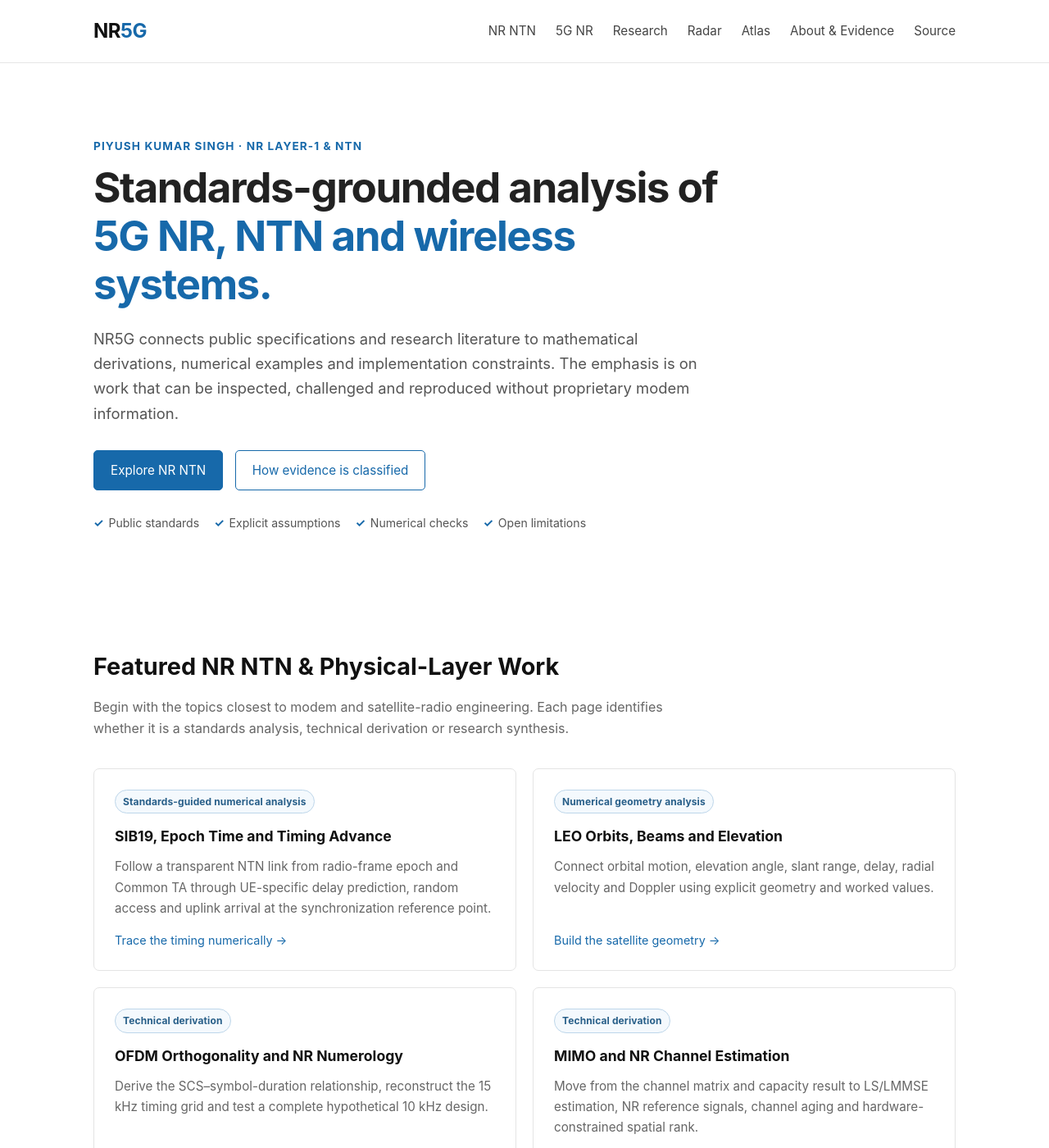
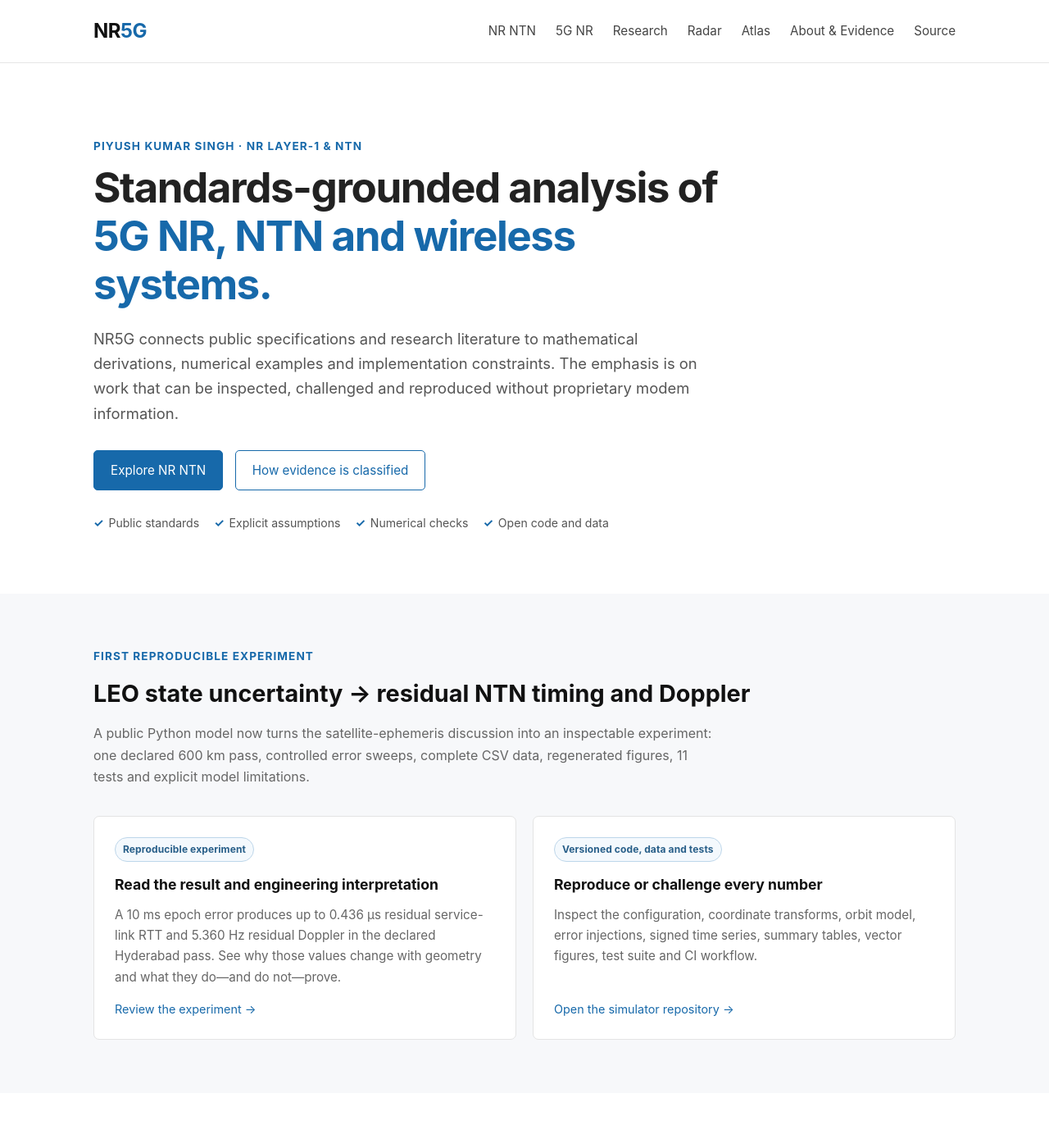
Before and after one commit to pppiyushh/nr5g, a Jekyll site: the page index.html, which Jekyll copies as it is, in a window 1280 px wide and 1400 px high. Shown: the whole window at 82% size. Built offline with Jekyll 4.4.1, drawn with Linux system fonts in a browser that asks for light colours; some of the changed text lies outside the part shown.

Commit message:
Publish reproducible LEO pass experiment

```diff
--- a/NTN/index.html
+++ b/NTN/index.html
@@ -54,6 +54,12 @@
                 <p>Why a LEO orbit moves across the sky, how constellations maintain coverage, how spot beams move or steer, and how elevation angle changes range and footprint.</p>
                 <a href="leo-orbits-beams-and-elevation.html">See the satellite geometry →</a>
             </article>
+            <article class="card">
+                <div class="evidence-tag">Reproducible experiment</div>
+                <h3>LEO Pass Timing and Doppler Error Analysis</h3>
+                <p>Run a complete 600 km pass and measure how epoch, satellite-state and UE-position errors become residual service-link timing and Doppler errors.</p>
+                <a href="leo-pass-simulator-error-analysis.html">Inspect the experiment →</a>
+            </article>
         </div>
     </section>
 </main>
--- a/_layouts/article.html
+++ b/_layouts/article.html
@@ -47,6 +47,7 @@
             <a class="{% if page.url contains '/NTN/nr-ntn' %}active{% endif %}" href="{{ '/NTN/nr-ntn.html' | relative_url }}">NR over Satellite</a>
             <a class="{% if page.url contains 'timing-advance-and-epoch-time' %}active{% endif %}" href="{{ '/NTN/timing-advance-and-epoch-time.html' | relative_url }}">Timing Advance & Epoch</a>
             <a class="{% if page.url contains 'leo-orbits-beams-and-elevation' %}active{% endif %}" href="{{ '/NTN/leo-orbits-beams-and-elevation.html' | relative_url }}">LEO Orbits, Beams & Elevation</a>
+            <a class="{% if page.url contains 'leo-pass-simulator-error-analysis' %}active{% endif %}" href="{{ '/NTN/leo-pass-simulator-error-analysis.html' | relative_url }}">LEO Pass Error Experiment</a>
         </div>
         <div class="sidebar-group">
             <strong>5G NR Physical Layer</strong>
--- a/about.html
+++ b/about.html
@@ -98,7 +98,7 @@
 
     <section class="section-soft">
         <div class="topic-label">Reproducibility standard</div>
-        <h2>What a future NR5G experiment must contain</h2>
+        <h2>What an NR5G experiment must contain</h2>
         <ol class="numbered-principles">
             <li><strong>Question:</strong> a falsifiable engineering question, not only a topic.</li>
             <li><strong>Model:</strong> equations, coordinate frames, assumptions, units and parameter sources.</li>
@@ -108,6 +108,10 @@
             <li><strong>Evaluation:</strong> baseline comparison, parameter sweep and sensitivity to error.</li>
             <li><strong>Limits:</strong> what the experiment does not model and where its conclusion stops.</li>
         </ol>
+        <div class="buttons compact-buttons">
+            <a class="button-primary" href="NTN/leo-pass-simulator-error-analysis.html">Review the first experiment</a>
+            <a class="button-secondary" href="https://github.com/pppiyushh/leo-pass-simulator" target="_blank" rel="noopener noreferrer">Inspect its code and data</a>
+        </div>
     </section>
 
     <section>
--- a/index.html
+++ b/index.html
@@ -40,7 +40,29 @@
             <span>Public standards</span>
             <span>Explicit assumptions</span>
             <span>Numerical checks</span>
-            <span>Open limitations</span>
+            <span>Open code and data</span>
+        </div>
+    </section>
+
+    <section id="experiment" class="section-soft">
+        <div class="topic-label">First reproducible experiment</div>
+        <h2>LEO state uncertainty → residual NTN timing and Doppler</h2>
+        <p class="section-intro">
+            A public Python model now turns the satellite-ephemeris discussion into an inspectable experiment: one declared 600 km pass, controlled error sweeps, complete CSV data, regenerated figures, 11 tests and explicit model limitations.
+        </p>
+        <div class="grid feature-grid">
+            <article class="card">
+                <div class="evidence-tag">Reproducible experiment</div>
+                <h3>Read the result and engineering interpretation</h3>
+                <p>A 10 ms epoch error produces up to 0.436 µs residual service-link RTT and 5.360 Hz residual Doppler in the declared Hyderabad pass. See why those values change with geometry and what they do—and do not—prove.</p>
+                <a href="NTN/leo-pass-simulator-error-analysis.html">Review the experiment →</a>
+            </article>
+            <article class="card">
+                <div class="evidence-tag">Versioned code, data and tests</div>
+                <h3>Reproduce or challenge every number</h3>
+                <p>Inspect the configuration, coordinate transforms, orbit model, error injections, signed time series, summary tables, vector figures, test suite and CI workflow.</p>
+                <a href="https://github.com/pppiyushh/leo-pass-simulator" target="_blank" rel="noopener noreferrer">Open the simulator repository →</a>
+            </article>
         </div>
     </section>
 
@@ -149,12 +171,12 @@
     <section class="evidence-panel" aria-labelledby="evidence-heading">
         <div>
             <div class="topic-label">Evidence before labels</div>
-            <h2 id="evidence-heading">Explanation is not automatically original research.</h2>
+            <h2 id="evidence-heading">The site now separates explanation from executable evidence.</h2>
             <p>
-                NR5G distinguishes standards interpretation, mathematical derivation, literature synthesis and reproducible experimentation. “Original research” is reserved for a novel question or method supported by inspectable code, data, comparisons and limitations.
+                NR5G distinguishes standards interpretation, mathematical derivation, literature synthesis and reproducible experimentation. The LEO pass study publishes code, configuration, full data, plots, tests and limitations; “original research” remains reserved for a defensible novel contribution with independent baselines.
             </p>
         </div>
-        <a class="button-secondary" href="about.html#evidence">Read the evidence policy →</a>
+        <a class="button-secondary" href="NTN/leo-pass-simulator-error-analysis.html">Inspect the evidence →</a>
     </section>
 
     <div class="about" id="about">
```
Also changed, not shown: NTN/leo-orbits-beams-and-elevation.md (+2 -0 lines), NTN/leo-pass-simulator-error-analysis.md (added, +200 -0 lines), README.md.
